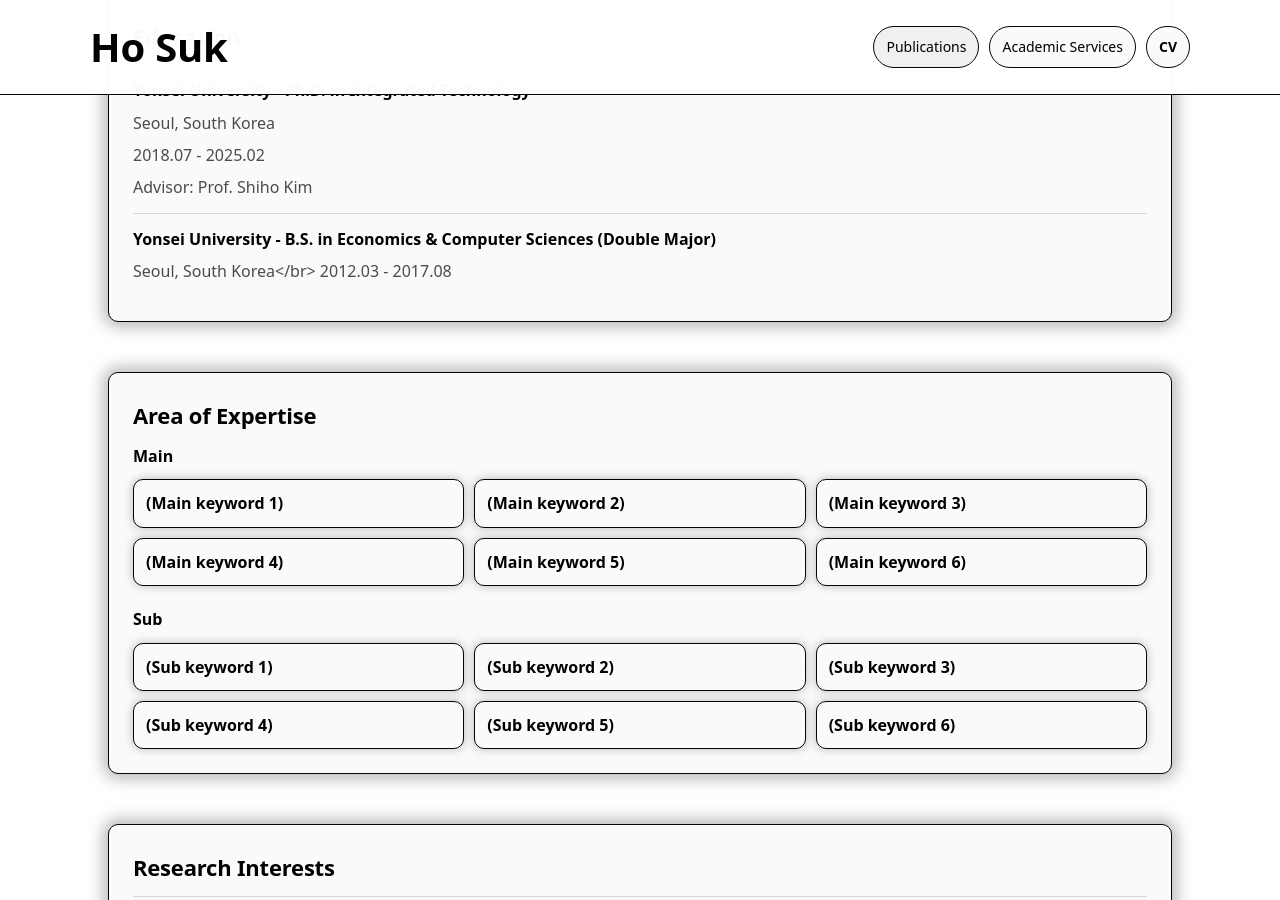
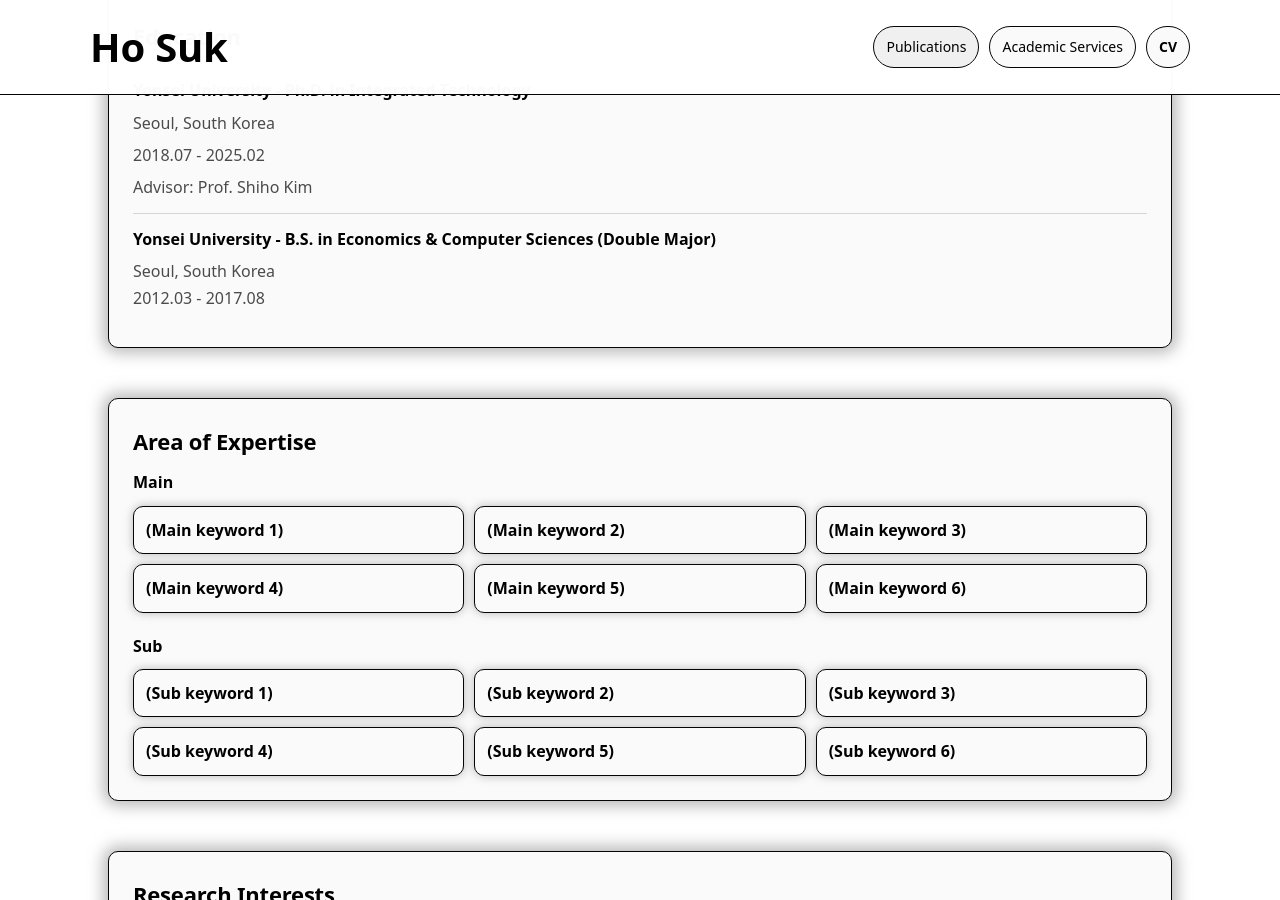
Before and after one commit to ho-suk-93/ho-suk-93.github.io, a Jekyll site: the page built from index.md, in a window 1280 px wide and 900 px high, scrolled down 526 px. Built offline with Jekyll 4.4.1, drawn with Linux system fonts in a browser that asks for light colours.

Commit message:
Update index.md

```diff
--- a/index.md
+++ b/index.md
@@ -39,7 +39,7 @@ description: "Ho Suk personal website"
     </div>
     <div class="list-item">
       <p class="item-title">Yonsei University - B.S. in Economics & Computer Sciences (Double Major)</p>
-      <p class="item-desc">Seoul, South Korea</br>
+      <p class="item-desc">Seoul, South Korea<br>
                            2012.03 - 2017.08</p>
     </div>
   </div>
```
